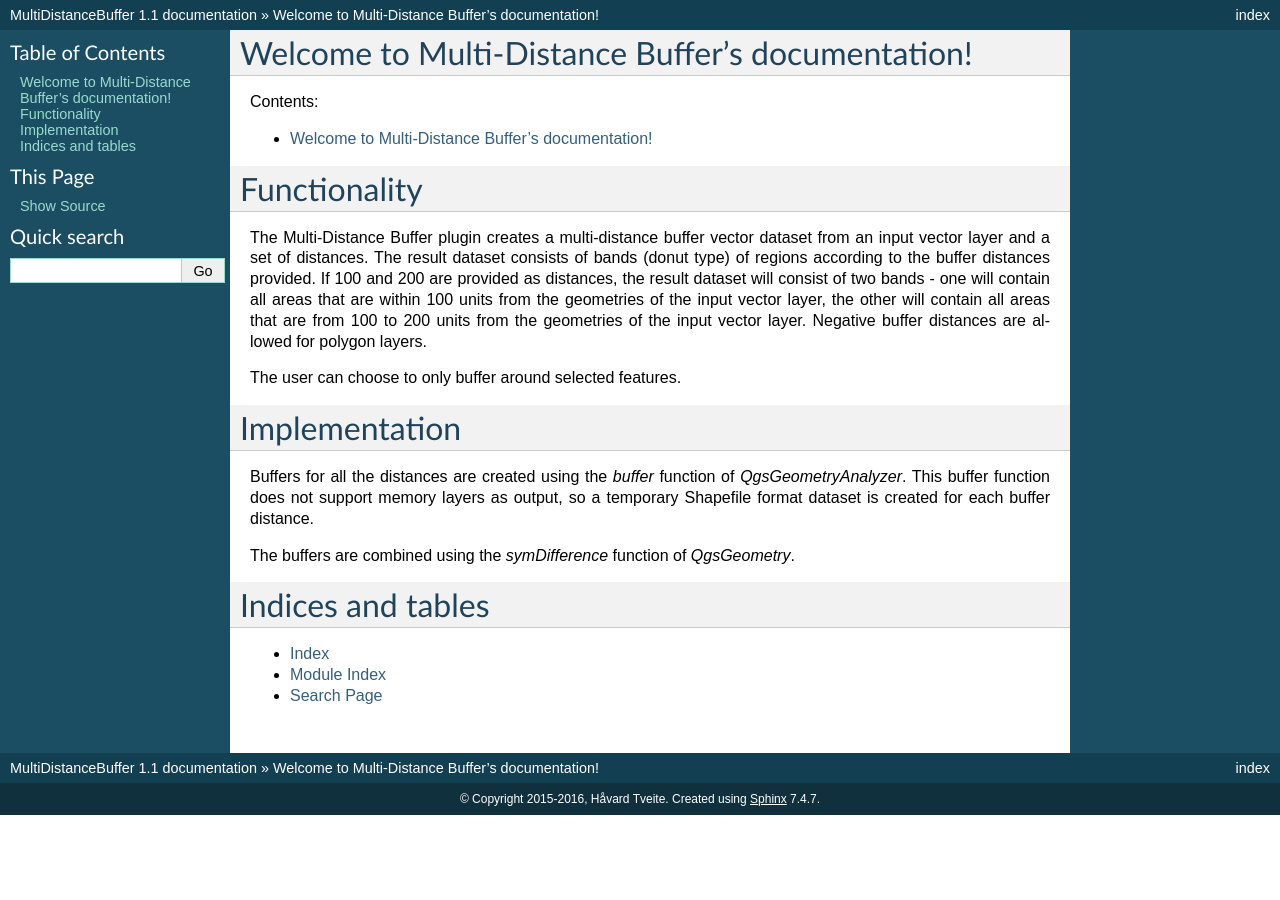
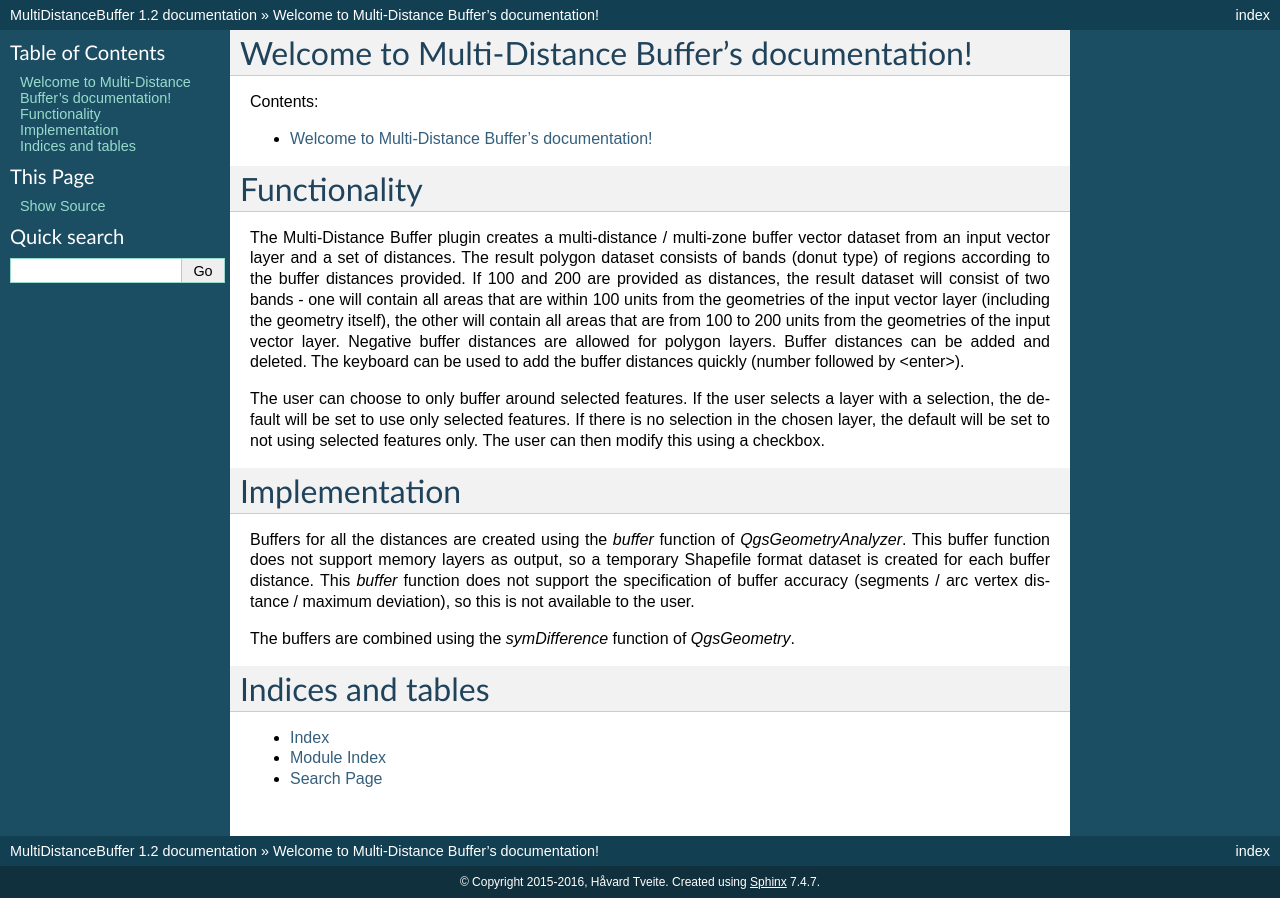
Before and after one commit to havatv/qgismultidistancebufferplugin, a Sphinx documentation site: the page built from help/source/index.rst, in a window 1280 px wide. Built offline with Sphinx 7.4.7, drawn with Linux system fonts in a browser that asks for light colours; formulas are drawn with MathJax 3.

Commit message:
update to version 1.2, update documentation, fix some pep / pylint warnings

```diff
--- a/MultiDistanceBuffer_gui.py
+++ b/MultiDistanceBuffer_gui.py
@@ -107,7 +107,7 @@ class MultiDistanceBufferDialog(QDialog, FORM_CLASS):
         for feature in layercopy.getFeatures():
             if not feature.isValid():
                 valid = False
-        if valid == False:
+        if valid is False:
             self.showWarning("The layer has invalid features!")
         bufferdistances = []
         for i in range(self.listModel.rowCount()):
@@ -291,7 +291,7 @@ class MultiDistanceBufferDialog(QDialog, FORM_CLASS):
                 if float(self.listModel.item(i).text()) < 0.0:
                     self.listModel.removeRow(i)
                 else:
-                    i = i+1
+                    i = i + 1
             # Disable the OK button if no buffer distances are specified
             if self.listModel.rowCount() == 0:
                 self.buttonBox.button(QDialogButtonBox.Ok).setEnabled(False)
--- a/__init__.py
+++ b/__init__.py
@@ -24,5 +24,5 @@
 
 def classFactory(iface):
     # load MultiDistanceBuffer class from file MultiDistanceBuffer
-    from MultiDistanceBuffer import MultiDistanceBuffer
+    from .MultiDistanceBuffer import MultiDistanceBuffer
     return MultiDistanceBuffer(iface)
--- a/help/source/conf.py
+++ b/help/source/conf.py
@@ -48,9 +48,9 @@ copyright = u'2015-2016, Håvard Tveite'
 # built documents.
 #
 # The short X.Y version.
-version = '1.1'
+version = '1.2'
 # The full version, including alpha/beta/rc tags.
-release = '1.1'
+release = '1.2'
 
 # The language for content autogenerated by Sphinx. Refer to documentation
 # for a list of supported languages.
--- a/help/source/index.rst
+++ b/help/source/index.rst
@@ -16,18 +16,27 @@ Contents:
 Functionality
 ==================
 
-The Multi-Distance Buffer plugin creates a multi-distance buffer
-vector dataset from an input vector layer and a set of distances.
-The result dataset consists of bands (donut type) of regions
+The Multi-Distance Buffer plugin creates a multi-distance /
+multi-zone buffer vector dataset from an input vector layer and a set
+of distances.
+The result polygon dataset consists of bands (donut type) of regions
 according to the buffer distances provided.
 If 100 and 200 are provided as distances, the result dataset will
 consist of two bands - one will contain all areas that are within
-100 units from the geometries of the input vector layer, the other
-will contain all areas that are from 100 to 200 units from the
-geometries of the input vector layer.
+100 units from the geometries of the input vector layer (including
+the geometry itself), the other will contain all areas that are from
+100 to 200 units from the geometries of the input vector layer.
 Negative buffer distances are allowed for polygon layers.
+Buffer distances can be added and deleted.
+The keyboard can be used to add the buffer distances quickly (number
+followed by <enter>).
 
 The user can choose to only buffer around selected features.
+If the user selects a layer with a selection, the default will be
+set to use only selected features.
+If there is no selection in the chosen layer, the default will be
+set to not using selected features only.
+The user can then modify this using a checkbox.
 
 Implementation
 ==================
@@ -37,6 +46,9 @@ function of *QgsGeometryAnalyzer*.
 This buffer function does not support memory layers as output, so
 a temporary Shapefile format dataset is created for each buffer
 distance.
+This *buffer* function does not support the specification of buffer
+accuracy (segments / arc vertex distance / maximum deviation), so
+this is not available to the user.
 
 The buffers are combined using the *symDifference* function of
 *QgsGeometry*.
```
Also changed, not shown: metadata.txt (+5 -2 lines), 2 other files.
